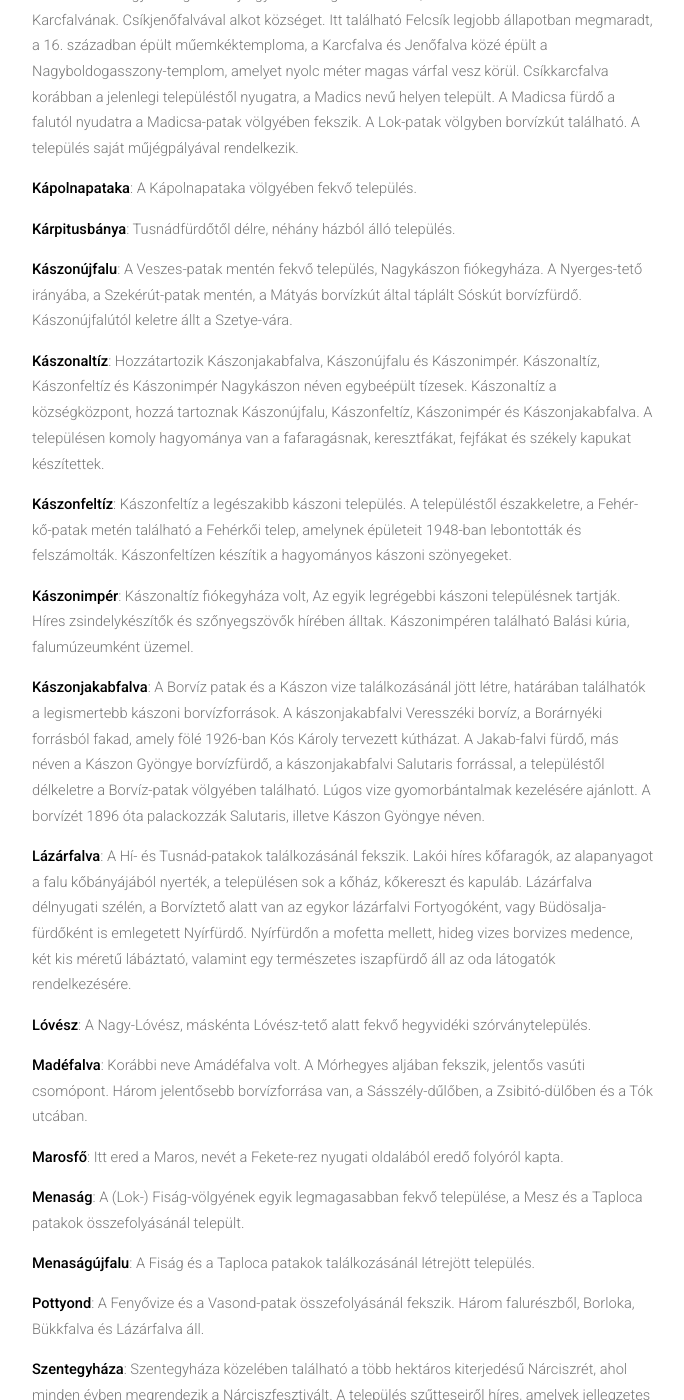
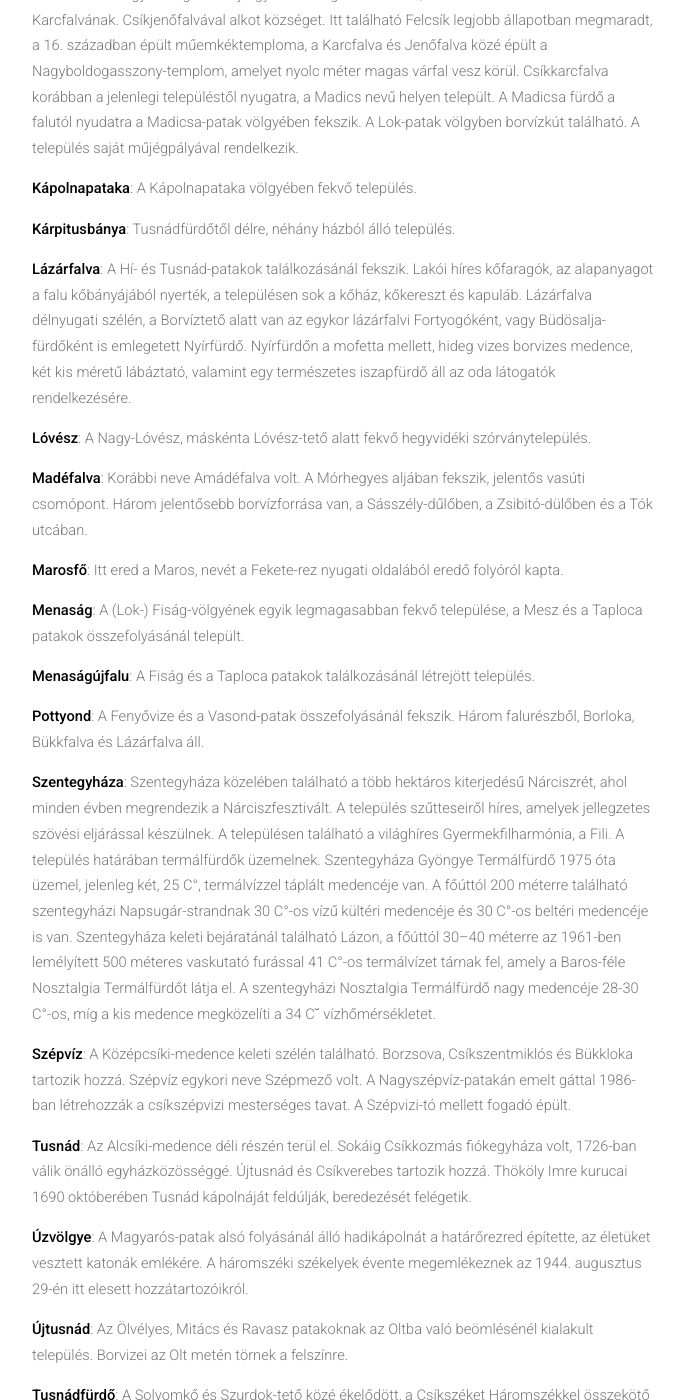
Before and after one commit to siculia/siculia.github.io, a Jekyll site: the page built from siculia-csikszek.html, in a window 1280 px wide and 1400 px high, scrolled down 6745 px. Shown: the whole window, without its empty margins (128-812 px from the left). Built offline with Jekyll 4.4.1, drawn with Linux system fonts in a browser that asks for light colours; nearby versions of some CDN libraries; library files that are not in the unit come from our copies; some of the changed text lies outside the part shown.

Commit message:
Kászonszék

```diff
--- a/siculia-csikszek.html
+++ b/siculia-csikszek.html
@@ -18,8 +18,7 @@ layout: default
 						</p>
 						</header>
 						<p style="text-align: left;"><a href="https://www.csikajnad.ro">Ajnád</a>, Antalokpataka, Ármándombja,
-							<a href="http://www.orasulbalan.ro/hu">Balánbánya</a>, Barackospatak, Bálványospataka, Borospataka,
-							, Büdösfürdő, Bükkhavaspataka, Bükklok, Cengellér,
+							<a href="http://www.orasulbalan.ro/hu">Balánbánya</a>, Barackospatak, Bálványospataka, Borospataka, Büdösfürdő, Bükkhavaspataka, Bükklok, Cengellér,
 							Csaracsó, Csatószeg, Csiba, Csíkbánkfalva, <a href="http://csikborzsova.hupont.hu">Csíkborzsova</a>, Csíkcsekefalva,
 							<a href="http://www.csikcsicso.ro">Csíkcsicsó</a>, <a href="http://www.csomortan.ro">Csíkcsomortán</a>, <a href="http://www.danfalva.ro">Csíkdánfalva</a>,
 							Csíkdelne, <a href="http://karcfalva.ro/karcfalva-kozseg/csikjenofalva/">Csíkjenőfalva</a>, <a href="http://www.visitcozmeni.ro">Csíkkozmás</a>, Csíkmadaras, Csikménaság, Csíkmindszent,
@@ -97,11 +96,6 @@ layout: default
 							<p style="text-align: left;"><b>Karcfalva</b>: A Nagyboldogasszony egyházközséghez tartozott, először 1566-ban nevezik Karcfalvának. Csíkjenőfalvával alkot községet. Itt található Felcsík legjobb állapotban megmaradt, a 16. században épült műemkéktemploma, a Karcfalva és Jenőfalva közé épült a Nagyboldogasszony-templom, amelyet nyolc méter magas várfal vesz körül. Csíkkarcfalva korábban a jelenlegi településtől nyugatra, a Madics nevű helyen települt. A Madicsa fürdő a falutól nyudatra a Madicsa-patak völgyében fekszik. A Lok-patak völgyben borvízkút található. A település saját műjégpályával rendelkezik.</p>
 							<p style="text-align: left;"><b>Kápolnapataka</b>: A Kápolnapataka völgyében fekvő település.</p>
 							<p style="text-align: left;"><b>Kárpitusbánya</b>: Tusnádfürdőtől délre, néhány házból álló település.</p>
-							<p style="text-align: left;"><b>Kászonújfalu</b>: A Veszes-patak mentén fekvő település, Nagykászon fiókegyháza. A Nyerges-tető irányába, a Szekérút-patak mentén, a Mátyás borvízkút által táplált Sóskút borvízfürdő. Kászonújfalútól keletre állt a Szetye-vára.</p>
-							<p style="text-align: left;"><b>Kászonaltíz</b>: Hozzátartozik Kászonjakabfalva, Kászonújfalu és Kászonimpér. Kászonaltíz, Kászonfeltíz és Kászonimpér Nagykászon néven egybeépült tízesek. Kászonaltíz a községközpont, hozzá tartoznak Kászonújfalu, Kászonfeltíz, Kászonimpér és Kászonjakabfalva. A településen komoly hagyománya van a fafaragásnak, keresztfákat, fejfákat és székely kapukat készítettek.</p>
-							<p style="text-align: left;"><b>Kászonfeltíz</b>: Kászonfeltíz a legészakibb kászoni település. A településtől északkeletre, a Fehér-kő-patak metén található a Fehérkői telep, amelynek épületeit 1948-ban lebontották és felszámolták. Kászonfeltízen készítik a hagyományos kászoni szönyegeket.</p>
-							<p style="text-align: left;"><b>Kászonimpér</b>: Kászonaltíz fiókegyháza volt, Az egyik legrégebbi kászoni településnek tartják. Híres zsindelykészítők és szőnyegszövők hírében álltak. Kászonimpéren található Balási kúria, falumúzeumként üzemel.</p>
-							<p style="text-align: left;"><b>Kászonjakabfalva</b>: A Borvíz patak és a Kászon vize találkozásánál jött létre, határában találhatók a legismertebb kászoni borvízforrások. A kászonjakabfalvi Veresszéki borvíz, a Borárnyéki forrásból fakad, amely fölé 1926-ban Kós Károly tervezett kútházat. A Jakab-falvi fürdő, más néven a Kászon Gyöngye borvízfürdő, a kászonjakabfalvi Salutaris forrással, a településtől délkeletre a Borvíz-patak völgyében található. Lúgos vize gyomorbántalmak kezelésére ajánlott. A borvízét 1896 óta palackozzák Salutaris, illetve Kászon Gyöngye néven.</p>
 							<p style="text-align: left;"><b>Lázárfalva</b>: A Hí- és Tusnád-patakok találkozásánál fekszik. Lakói híres kőfaragók, az alapanyagot a falu kőbányájából nyerték, a településen sok a kőház, kőkereszt és kapuláb. Lázárfalva délnyugati szélén, a Borvíztető alatt van az egykor lázárfalvi Fortyogóként, vagy Büdösalja-fürdőként is emlegetett Nyírfürdő. Nyírfürdőn a mofetta mellett, hideg vizes borvizes medence, két kis méretű lábáztató, valamint egy természetes iszapfürdő áll az oda látogatók rendelkezésére.</p>
 							<p style="text-align: left;"><b>Lóvész</b>: A Nagy-Lóvész, máskénta Lóvész-tető alatt fekvő hegyvidéki szórványtelepülés.</p>
 							<p style="text-align: left;"><b>Madéfalva</b>: Korábbi neve Amádéfalva volt. A Mórhegyes aljában fekszik, jelentős vasúti csomópont. Három jelentősebb borvízforrása van, a Sásszély-dűlőben, a Zsibitó-dülőben és a Tók utcában.</p>
```
Also changed, not shown: siculia-kaszonszek.html (+9 -0 lines).
